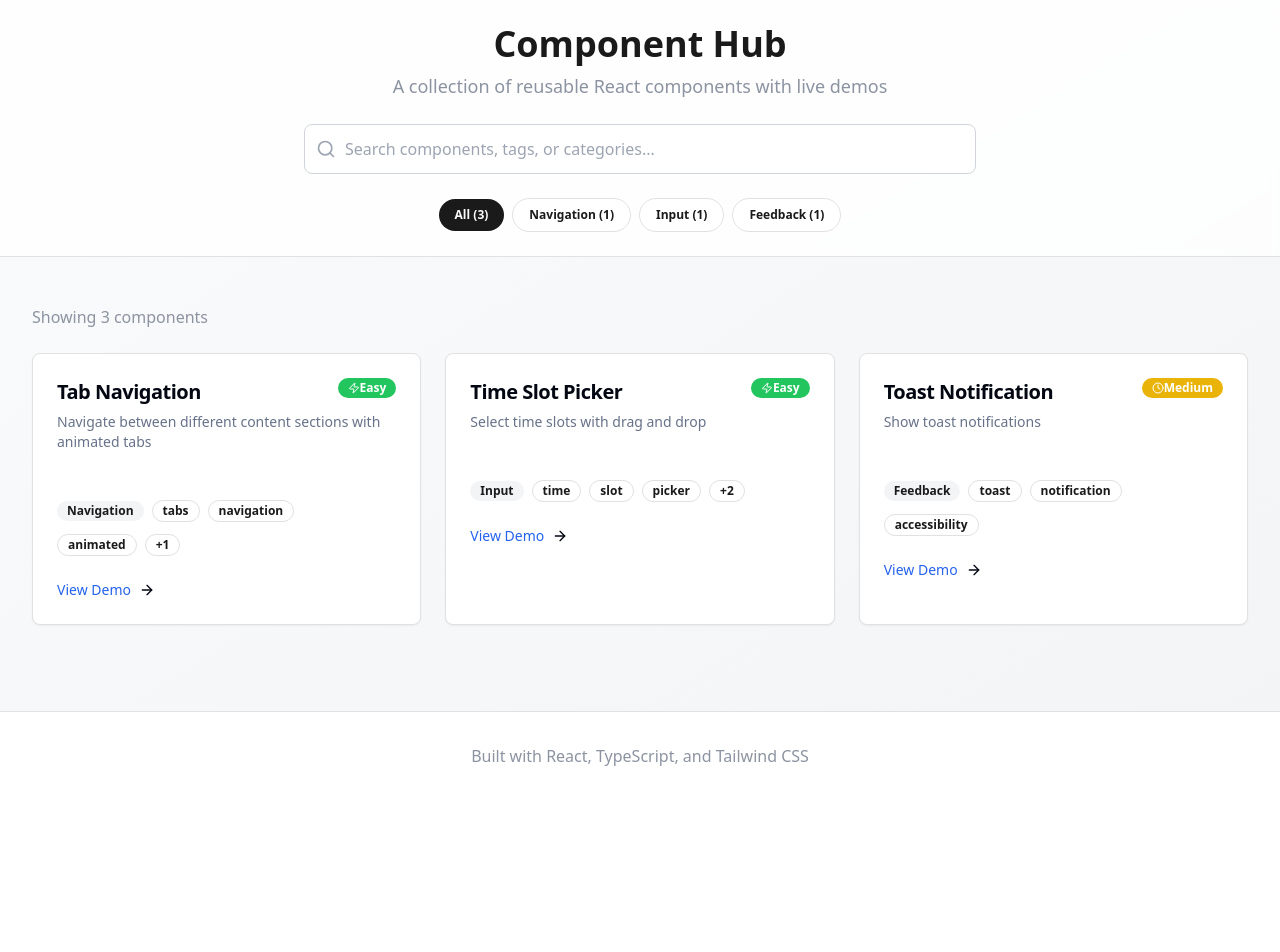
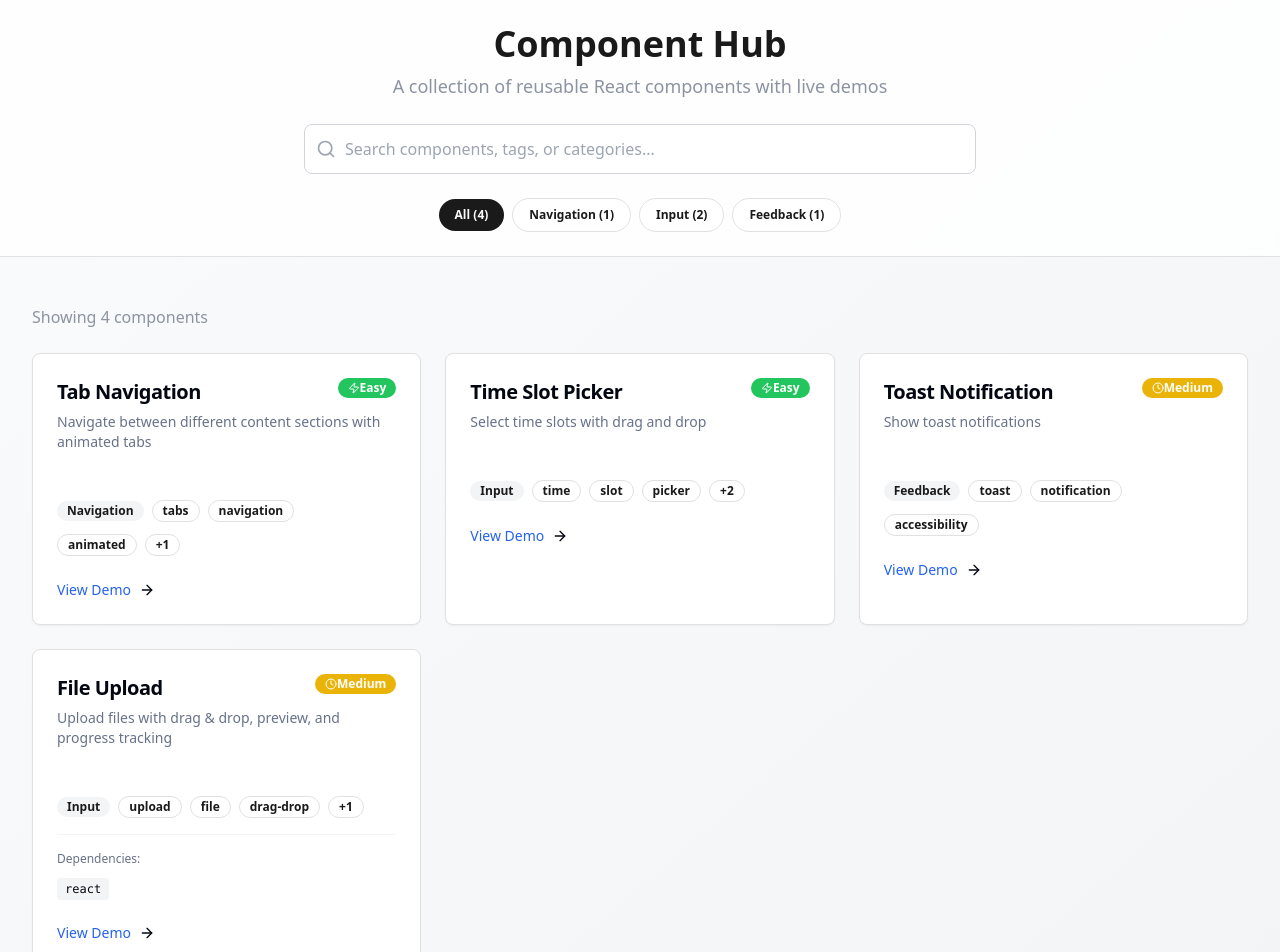
Before and after one commit to DavidRaveloU/Components-Hub, a React (Vite) app: page / in a window 1280 px wide. Shown: the top 952 px of the page. Before the commit the page ends 800 px from the top, so only its background shows below. Built offline with nearby package versions, Linux system fonts and the light colour scheme.

Commit message:
feat: Add file upload feature with drag & drop, preview, and progress tracking, including new components, hooks, types, and utilities.

```diff
--- a/src/constants/components.ts
+++ b/src/constants/components.ts
@@ -30,6 +30,17 @@ export const COMPONENTS: ComponentInfo[] = [
     route: "/demo/toast-notification",
     difficulty: "medium",
   },
+  {
+    id: "file-upload",
+    name: "File Upload",
+    description:
+      "Upload files with drag & drop, preview, and progress tracking",
+    category: "Input",
+    tags: ["upload", "file", "drag-drop", "preview"],
+    route: "/demo/file-upload",
+    difficulty: "medium",
+    dependencies: ["react"],
+  },
 ];
 
 /** Obtener todas las categorías únicas */
```
